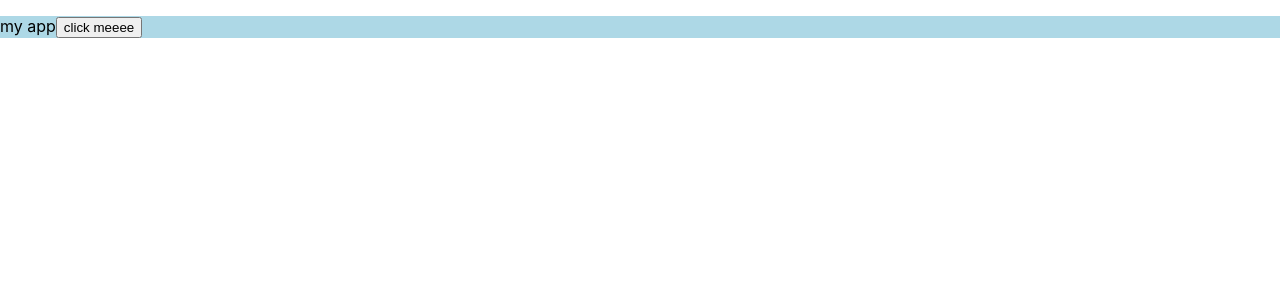
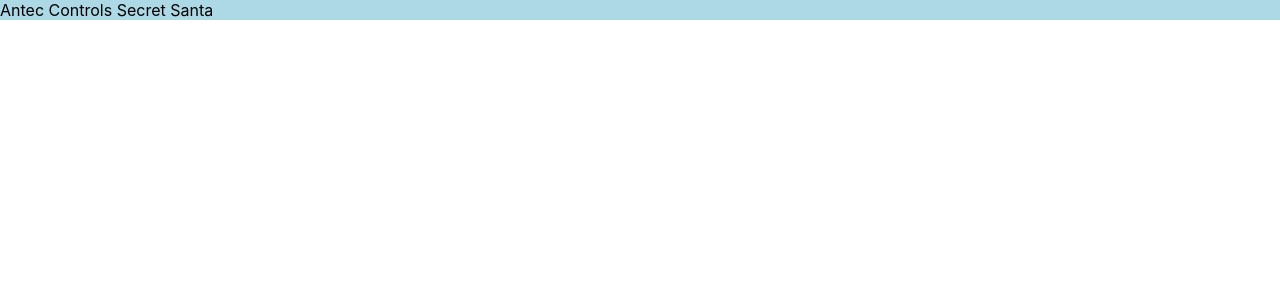
Before and after one commit to ianlaidlaw/antec-xmas-thing, a React (Create React App) app: page / in a window 1280 px wide. Shown: the top 300 px of the page. Built offline with nearby package versions, Linux system fonts and the light colour scheme.

Commit message:
start organizing files

```diff
--- a/src/index.js
+++ b/src/index.js
@@ -2,7 +2,7 @@ import React from 'react';
 import ReactDOM from 'react-dom';
 import { Provider } from 'react-redux';
 import './index.css';
-import App from './app/App.js';
+import App from './states/app/App.js';
 import reportWebVitals from './reportWebVitals';
 import store from './reducers.js';
 
--- a/src/reducers.js
+++ b/src/reducers.js
@@ -1,8 +1,10 @@
 import { createStore, combineReducers } from 'redux';
-import appReducer from './app/reducer.js';
+import app from './states/app/reducer.js';
+import participants from './states/participants/reducer.js';
 
 const reducers = combineReducers({
-  app: appReducer,
+  app,
+  participants,
 })
 
 const store = createStore(reducers);
--- a/src/app/App.js
+++ b/src/states/app/App.js
@@ -1,11 +1,11 @@
 import React, { useReducer } from 'react';
 import './App.css';
-import appReducer, { testAction } from './reducer.js';
-import Name from '../components/name.js';
+import { testAction } from './actions';
 import { useSelector, useDispatch } from 'react-redux';
+import SplashScreen from '../../views/splash';
 
 function App() {
-  const appState = useSelector(state => state.app);
+  const appState = useSelector(({app}) => app);
   const dispatch = useDispatch();
 
   console.log({appState});
@@ -19,11 +19,7 @@ function App() {
 
   return (
     <div className="App">
-      <Name/>
-
-      my app
-      <button onClick={doThing}>click meeee</button>
-
+      <SplashScreen />
     </div>
   );
 }
--- /dev/null
+++ b/src/states/app/actions.js
@@ -0,0 +1 @@
+export const testAction = 'TEST_ACTION';
--- a/src/app/reducer.js
+++ b/src/states/app/reducer.js
@@ -1,4 +1,4 @@
-export const testAction = 'TEST_ACTION';
+import { testAction } from './actions.js';
 
 const initialState = {
   view: null,
--- /dev/null
+++ b/src/states/participants/actions.js
@@ -0,0 +1 @@
+export const setCurrentParticipant = 'CURRENT_PARTICIPANT_SET';
--- /dev/null
+++ b/src/states/participants/reducer.js
@@ -0,0 +1,20 @@
+import { setCurrentParticipant } from './actions.js';
+
+const initialState = {
+  participants: [],
+};
+
+const reducer = (state = initialState, action) => {
+  switch (action.type) {
+    case setCurrentParticipant: {
+      return {
+        ...state,
+        current: action.payload,
+      };
+    }
+    default:
+      return state;
+  }
+}
+
+export default reducer;
--- /dev/null
+++ b/src/views/splash.jsx
@@ -0,0 +1,11 @@
+import React from 'react';
+
+function SplashScreen() {
+  return (
+    <div>
+      <span>Antec Controls Secret Santa</span>
+    </div>
+  );
+}
+
+export default SplashScreen;
```
Also changed, not shown: src/components/name/Name.css (renamed from src/components/Name.css), src/components/name/name.js (renamed from src/components/name.js), src/states/app/App.css (renamed from src/app/App.css), 1 other file (tests, documents, lock files or other folders).
